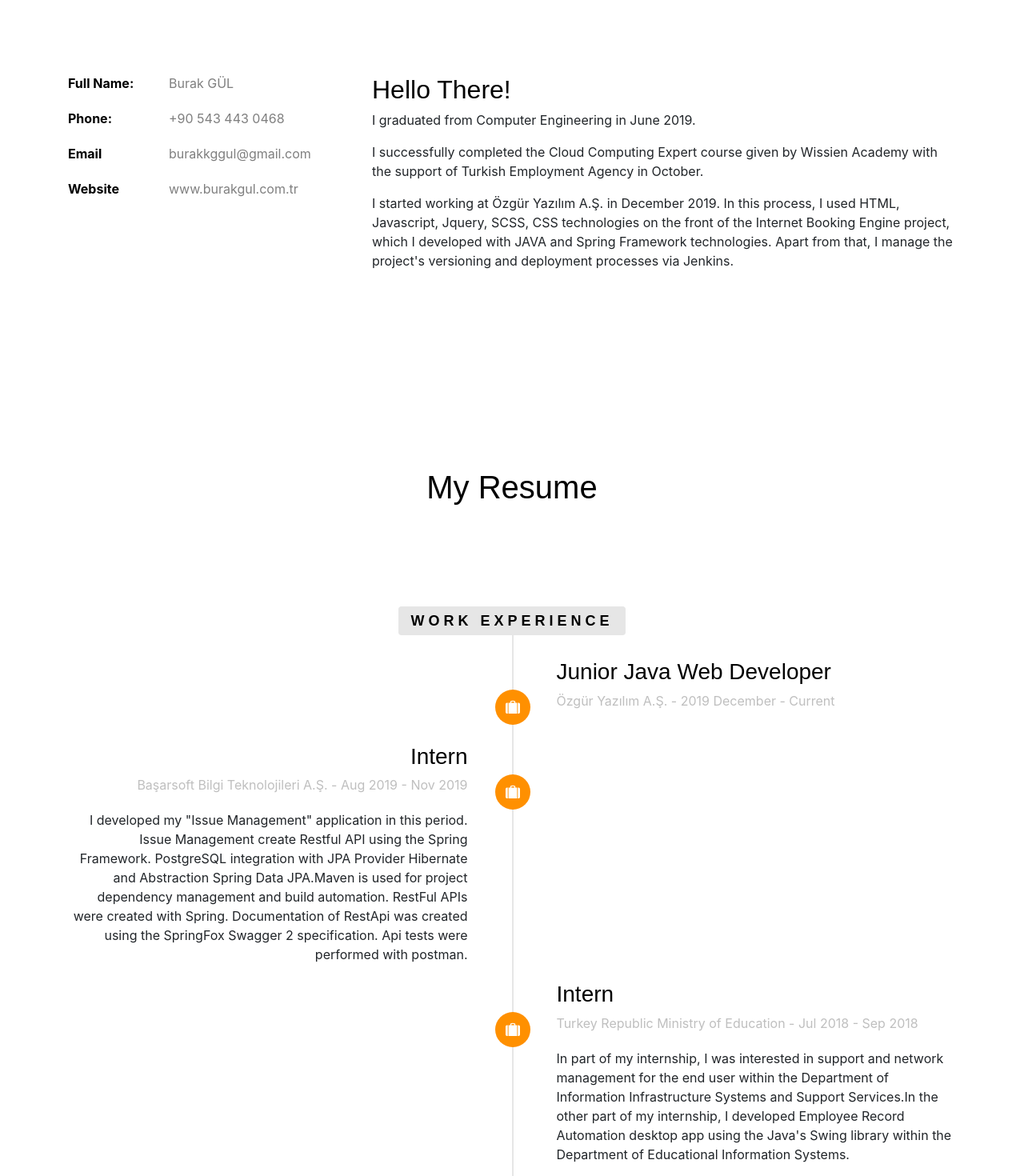
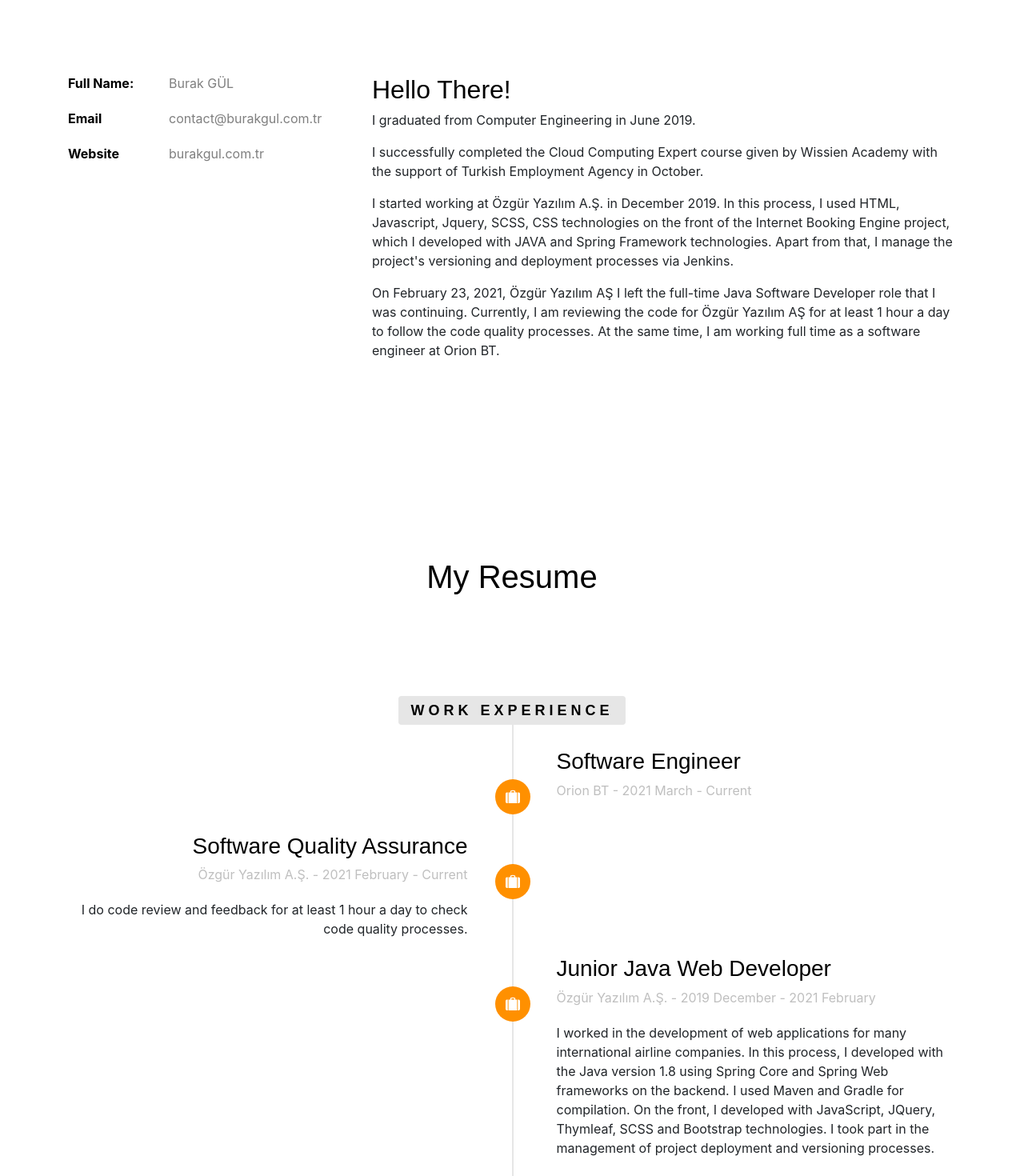
Before and after one commit to burakkggul/profile, a React (Create React App) app: page / in a window 1280 px wide. Shown: the part 980-2450 px from the top of the page at 80% size. Built offline with nearby package versions, Linux system fonts and the light colour scheme.

Commit message:
Update profileInit.js
Personal information update

```diff
--- a/src/profileInit.js
+++ b/src/profileInit.js
@@ -27,16 +27,16 @@ export const profileInit = {
     title: "About",
     infos: [
       { firstBlock: "Full Name:", secondBlock: "Burak GÜL" },
-      { firstBlock: "Phone:", secondBlock: "+90 543 443 0468" },
-      { firstBlock: "Email", secondBlock: "burakkggul@gmail.com" },
-      { firstBlock: "Website", secondBlock: "www.burakgul.com.tr" },
+      { firstBlock: "Email", secondBlock: "contact@burakgul.com.tr" },
+      { firstBlock: "Website", secondBlock: "burakgul.com.tr" },
     ],
     content: {
       title: "Hello There!",
       paragraphs: [
         "I graduated from Computer Engineering in June 2019.",
         "I successfully completed the Cloud Computing Expert course given by Wissien Academy with the support of Turkish Employment Agency in October.",
-        "I started working at Özgür Yazılım A.Ş. in December 2019. In this process, I used HTML, Javascript, Jquery, SCSS, CSS technologies on the front of the Internet Booking Engine project, which I developed with JAVA and Spring Framework technologies. Apart from that, I manage the project's versioning and deployment processes via Jenkins."
+        "I started working at Özgür Yazılım A.Ş. in December 2019. In this process, I used HTML, Javascript, Jquery, SCSS, CSS technologies on the front of the Internet Booking Engine project, which I developed with JAVA and Spring Framework technologies. Apart from that, I manage the project's versioning and deployment processes via Jenkins.",
+        "On February 23, 2021, Özgür Yazılım AŞ I left the full-time Java Software Developer role that I was continuing. Currently, I am reviewing the code for Özgür Yazılım AŞ for at least 1 hour a day to follow the code quality processes. At the same time, I am working full time as a software engineer at Orion BT."
       ],
     },
   },
@@ -48,9 +48,19 @@ export const profileInit = {
         icon: "icon-suitcase",
         timelines: [
           {
+            title: "Software Engineer",
+            company: "Orion BT - 2021 March - Current",
+            body:""
+          },
+          {
+            title: "Software Quality Assurance",
+            company: "Özgür Yazılım A.Ş. - 2021 February - Current",
+            body:"I do code review and feedback for at least 1 hour a day to check code quality processes."
+          },
+          {
             title: "Junior Java Web Developer",
-            company: "Özgür Yazılım A.Ş. - 2019 December - Current",
-            body:""
+            company: "Özgür Yazılım A.Ş. - 2019 December - 2021 February",
+            body:"I worked in the development of web applications for many international airline companies. In this process, I developed with the Java version 1.8 using Spring Core and Spring Web frameworks on the backend. I used Maven and Gradle for compilation. On the front, I developed with JavaScript, JQuery, Thymleaf, SCSS and Bootstrap technologies. I took part in the management of project deployment and versioning processes."
           },
           {
             title: "Intern",
@@ -217,6 +227,6 @@ export const initHeader = {
     socialMedias: [
       { name: "twitter", href: "https://twitter.com/burak8086" },
       { name: "linkedin", href: "https://www.linkedin.com/in/gulburak/" },
-      { name: "github", href: "https://github.com/burakkggul" },
+      { name: "github", href: "https://github.com/burakkggul" }
     ]
   }
```
